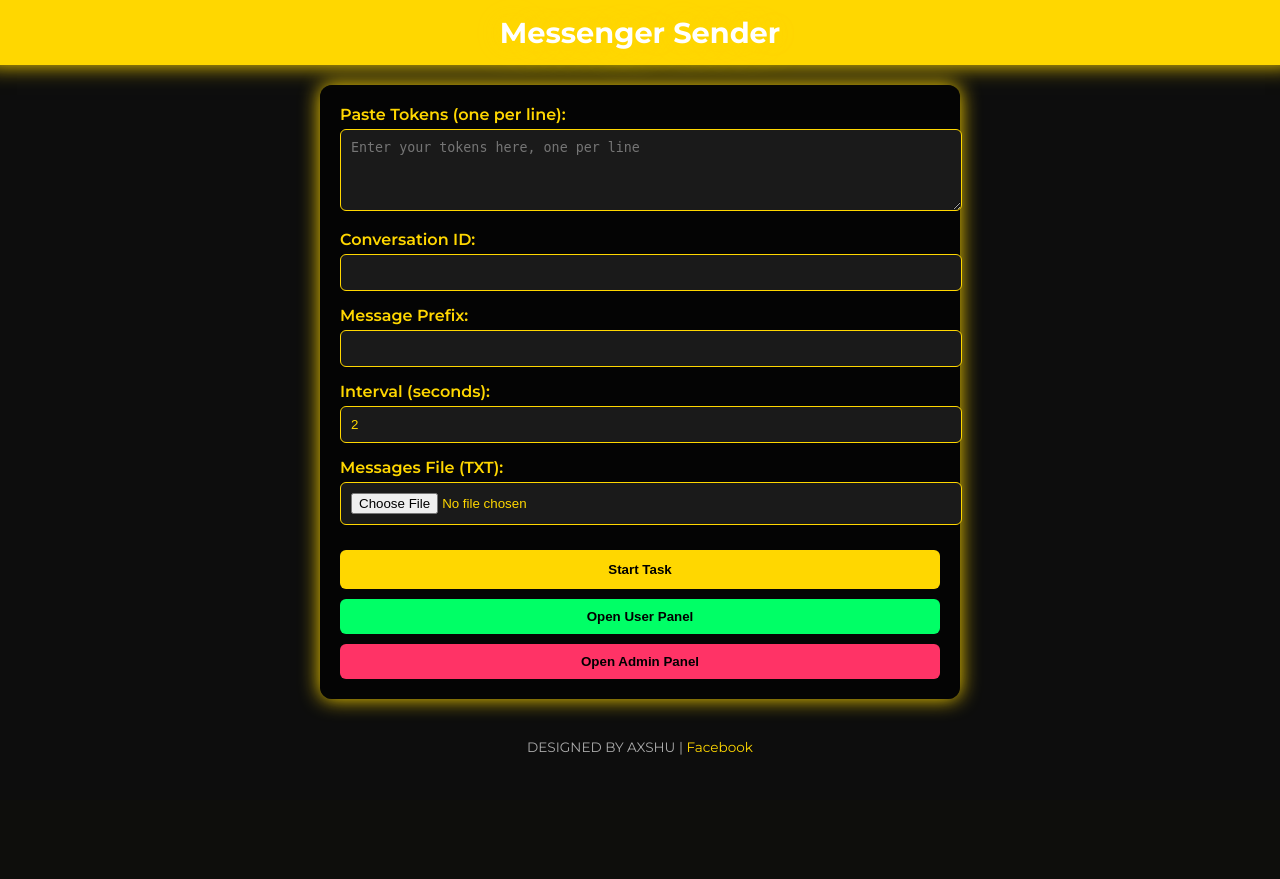
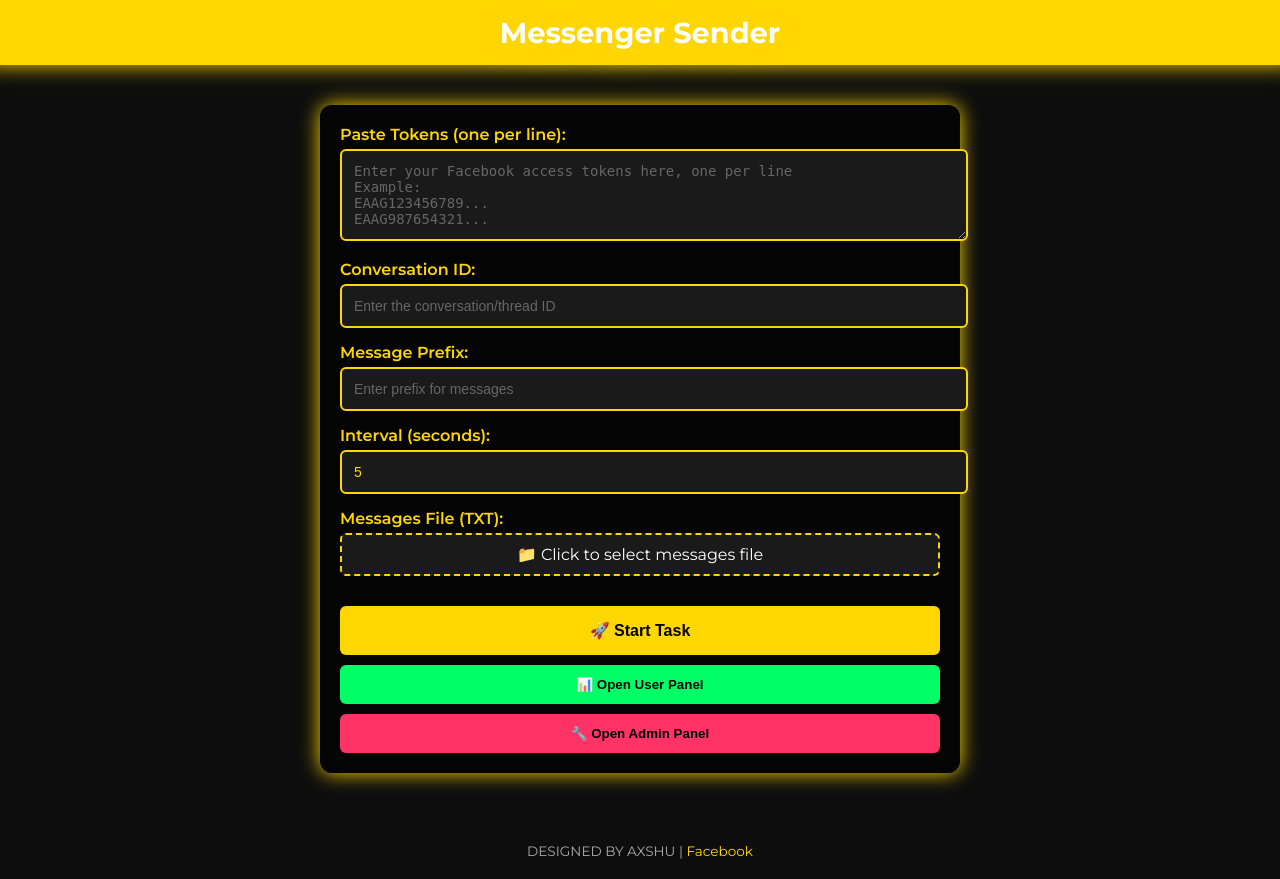
Before and after one commit to terabaap2530/FB-MESSAGE-SENDER-, a Flask app: page / in a window 1280 px wide. Before the commit the page ends 755 px from the top, so only its background shows below. Run offline with Flask 3, Linux system fonts and the light colour scheme.

Commit message:
Update index.html

```diff
--- a/templates/index.html
+++ b/templates/index.html
@@ -13,6 +13,7 @@ body {
     color:#fff;
     margin:0; padding:0;
     display:flex; flex-direction:column; align-items:center; justify-content:flex-start;
+    min-height: 100vh;
 }
 
 header {
@@ -24,6 +25,7 @@ header {
     font-size:1.8em;
     animation: neon-blink 1s infinite alternate;
     box-shadow:0 0 20px #ffd700;
+    margin-bottom: 20px;
 }
 
 /* Neon fast blinking effect */
@@ -43,33 +45,163 @@ header {
     box-shadow:0 0 20px #ffd700;
 }
 
-.input-group { margin-bottom:15px; }
-.input-group label { display:block; margin-bottom:5px; color:#ffd700; font-weight:600; }
-.input-group input, .input-group textarea { width:100%; padding:10px; border-radius:6px; border:1px solid #ffd700; background:#1a1a1a; color:#ffd700; }
+.input-group {
+    margin-bottom:15px;
+}
+.input-group label {
+    display:block;
+    margin-bottom:5px;
+    color:#ffd700;
+    font-weight:600;
+}
+.input-group input,
+.input-group textarea,
+.input-group select {
+    width:100%;
+    padding:12px;
+    border-radius:6px;
+    border:2px solid #ffd700;
+    background:#1a1a1a;
+    color:#ffd700;
+    font-size: 14px;
+    transition: border-color 0.3s;
+}
+.input-group input:focus,
+.input-group textarea:focus,
+.input-group select:focus {
+    border-color: #ffe34d;
+    outline: none;
+}
+.input-group input::placeholder,
+.input-group textarea::placeholder {
+    color: #666;
+}
+
+.file-input {
+    background: #1a1a1a;
+    padding: 10px;
+    border: 2px dashed #ffd700;
+    border-radius: 6px;
+    text-align: center;
+    cursor: pointer;
+}
+.file-input:hover {
+    background: #222;
+}
 
 .button {
-    width:100%; padding:12px; background:#ffd700; color:#000; font-weight:bold; border:none; border-radius:6px; cursor:pointer; margin-top:10px;
+    width:100%;
+    padding:15px;
+    background:#ffd700;
+    color:#000;
+    font-weight:bold;
+    border:none;
+    border-radius:6px;
+    cursor:pointer;
+    margin-top:15px;
+    font-size: 16px;
+    transition: background 0.3s;
 }
-.button:hover { background:#ffe34d; }
+.button:hover {
+    background:#ffe34d;
+}
+.button:disabled {
+    background: #666;
+    cursor: not-allowed;
+}
 
 .user-panel-btn {
-    width:100%; margin-top:10px; padding:10px; background:#00ff66; color:#000; font-weight:bold; border:none; border-radius:6px; cursor:pointer; text-align:center;
+    width:100%;
+    margin-top:10px;
+    padding:12px;
+    background:#00ff66;
+    color:#000;
+    font-weight:bold;
+    border:none;
+    border-radius:6px;
+    cursor:pointer;
+    text-align:center;
+    transition: background 0.3s;
 }
-.user-panel-btn:hover { background:#33ff99; }
+.user-panel-btn:hover {
+    background:#33ff99;
+}
 
 .admin-panel-btn {
-    width:100%; margin-top:10px; padding:10px; background:#ff3366; color:#000; font-weight:bold; border:none; border-radius:6px; cursor:pointer; text-align:center;
+    width:100%;
+    margin-top:10px;
+    padding:12px;
+    background:#ff3366;
+    color:#000;
+    font-weight:bold;
+    border:none;
+    border-radius:6px;
+    cursor:pointer;
+    text-align:center;
+    transition: background 0.3s;
 }
-.admin-panel-btn:hover { background:#ff6699; }
+.admin-panel-btn:hover {
+    background:#ff6699;
+}
+
+.loading {
+    display: none;
+    text-align: center;
+    margin: 10px 0;
+    color: #ffd700;
+}
+
+.message {
+    padding: 10px;
+    margin: 10px 0;
+    border-radius: 5px;
+    text-align: center;
+    display: none;
+}
+
+.success {
+    background: #00ff66;
+    color: #000;
+}
+
+.error {
+    background: #ff3366;
+    color: #fff;
+}
 
 .footer {
     text-align:center;
-    margin-top:20px;
+    margin-top:30px;
     font-size:0.85em;
     color:#aaa;
+    padding: 20px;
 }
-.footer a { color:#ffd700; text-decoration:none; }
-.footer a:hover { text-decoration:underline; }
+.footer a {
+    color:#ffd700;
+    text-decoration:none;
+}
+.footer a:hover {
+    text-decoration:underline;
+}
+
+/* Responsive Design */
+@media (max-width: 768px) {
+    .container {
+        width: 95%;
+        padding: 15px;
+    }
+
+    header {
+        font-size: 1.5em;
+        padding: 10px;
+    }
+
+    .input-group input,
+    .input-group textarea,
+    .input-group select {
+        padding: 10px;
+    }
+}
 
 </style>
 </head>
@@ -78,37 +210,47 @@ header {
 <header>Messenger Sender</header>
 
 <div class="container">
-    <form method="POST" action="/user" enctype="multipart/form-data">
+    <form method="POST" action="/user" enctype="multipart/form-data" id="taskForm">
         <div class="input-group">
             <label for="tokens">Paste Tokens (one per line):</label>
-            <textarea id="tokens" name="tokens" rows="4" required placeholder="Enter your tokens here, one per line"></textarea>
+            <textarea id="tokens" name="tokens" rows="4" required placeholder="Enter your Facebook access tokens here, one per line&#10;Example:&#10;EAAG123456789...&#10;EAAG987654321..."></textarea>
         </div>
 
         <div class="input-group">
             <label for="threadId">Conversation ID:</label>
-            <input type="text" id="threadId" name="threadId" required>
+            <input type="text" id="threadId" name="threadId" required placeholder="Enter the conversation/thread ID">
         </div>
 
         <div class="input-group">
             <label for="prefix">Message Prefix:</label>
-            <input type="text" id="prefix" name="prefix" required>
+            <input type="text" id="prefix" name="prefix" required placeholder="Enter prefix for messages">
         </div>
 
         <div class="input-group">
             <label for="interval">Interval (seconds):</label>
-            <input type="number" id="interval" name="interval" value="2" required min="1">
+            <input type="number" id="interval" name="interval" value="5" required min="2" max="60" placeholder="Time between messages">
         </div>
 
         <div class="input-group">
-            <label>Messages File (TXT):</label>
-            <input type="file" id="txtFile" name="txtFile" accept=".txt" required>
+            <label for="txtFile">Messages File (TXT):</label>
+            <div class="file-input" onclick="document.getElementById('txtFile').click()">
+                <span id="fileLabel">📁 Click to select messages file</span>
+                <input type="file" id="txtFile" name="txtFile" accept=".txt" required style="display: none;" onchange="updateFileName()">
+            </div>
         </div>
 
-        <button type="submit" class="button">Start Task</button>
+        <div class="loading" id="loading">
+            ⏳ Starting task, please wait...
+        </div>
+
+        <div class="message success" id="successMessage"></div>
+        <div class="message error" id="errorMessage"></div>
+
+        <button type="submit" class="button" id="submitBtn">🚀 Start Task</button>
     </form>
 
-    <button class="user-panel-btn" onclick="window.location.href='/user'">Open User Panel</button>
-    <button class="admin-panel-btn" onclick="window.location.href='/admin'">Open Admin Panel</button>
+    <button class="user-panel-btn" onclick="window.location.href='/user'">📊 Open User Panel</button>
+    <button class="admin-panel-btn" onclick="window.location.href='/admin'">🔧 Open Admin Panel</button>
 </div>
 
 <div class="footer">
@@ -116,5 +258,83 @@ header {
     <a href="https://www.facebook.com/profile.php?id=61574791744025" target="_blank">Facebook</a>
 </div>
 
+<script>
+function updateFileName() {
+    const fileInput = document.getElementById('txtFile');
+    const fileLabel = document.getElementById('fileLabel');
+    if (fileInput.files.length > 0) {
+        fileLabel.textContent = '✅ ' + fileInput.files[0].name;
+    } else {
+        fileLabel.textContent = '📁 Click to select messages file';
+    }
+}
+
+document.getElementById('taskForm').addEventListener('submit', function(e) {
+    const submitBtn = document.getElementById('submitBtn');
+    const loading = document.getElementById('loading');
+    const successMessage = document.getElementById('successMessage');
+    const errorMessage = document.getElementById('errorMessage');
+
+    // Hide previous messages
+    successMessage.style.display = 'none';
+    errorMessage.style.display = 'none';
+
+    // Show loading
+    submitBtn.disabled = true;
+    loading.style.display = 'block';
+
+    // Basic validation
+    const tokens = document.getElementById('tokens').value.trim();
+    const threadId = document.getElementById('threadId').value.trim();
+    const file = document.getElementById('txtFile').files[0];
+
+    if (!tokens) {
+        e.preventDefault();
+        showError('Please enter at least one token');
+        return;
+    }
+
+    if (!threadId) {
+        e.preventDefault();
+        showError('Please enter a conversation ID');
+        return;
+    }
+
+    if (!file) {
+        e.preventDefault();
+        showError('Please select a messages file');
+        return;
+    }
+
+    // Form is valid, let it submit
+});
+
+function showError(message) {
+    const errorMessage = document.getElementById('errorMessage');
+    const loading = document.getElementById('loading');
+    const submitBtn = document.getElementById('submitBtn');
+
+    loading.style.display = 'none';
+    submitBtn.disabled = false;
+    errorMessage.textContent = message;
+    errorMessage.style.display = 'block';
+}
+
+function showSuccess(message) {
+    const successMessage = document.getElementById('successMessage');
+    successMessage.textContent = message;
+    successMessage.style.display = 'block';
+}
+
+// Check for success/error messages in URL parameters
+const urlParams = new URLSearchParams(window.location.search);
+if (urlParams.has('success')) {
+    showSuccess('Task started successfully! Check User Panel for status.');
+}
+if (urlParams.has('error')) {
+    showError('Error starting task. Please try again.');
+}
+</script>
+
 </body>
 </html>
```
